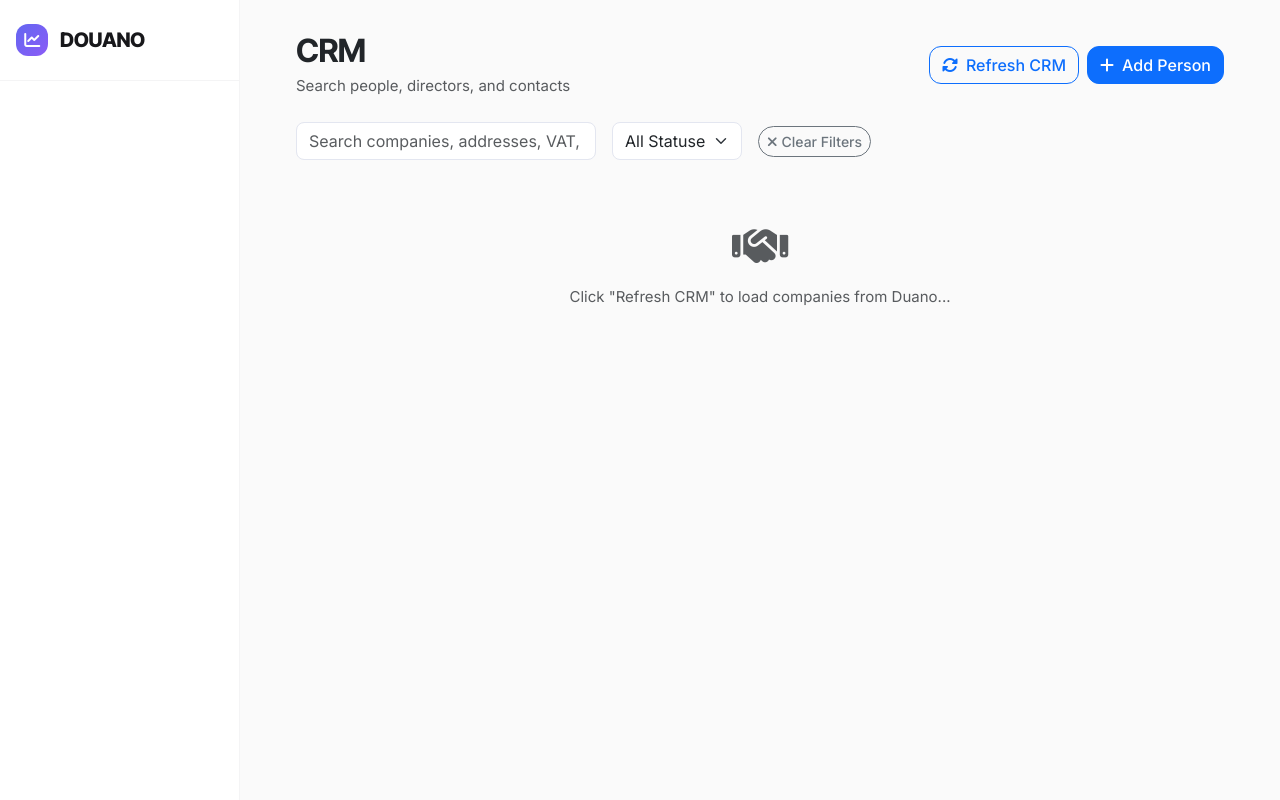
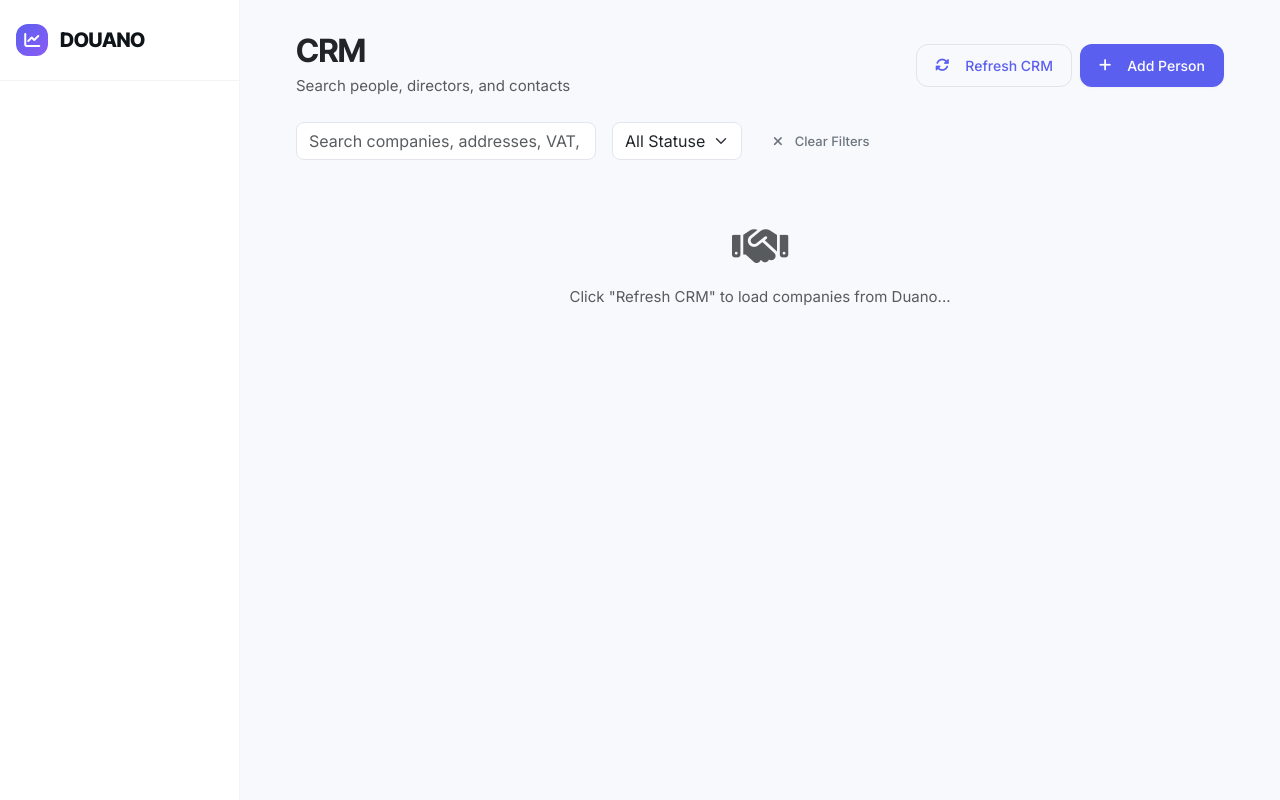
Before and after one commit to hendrik-brandlapp/MOTHERSHIP_PROSPECTING, a Flask app: template templates/crm.html in a window 1280 px wide. Run offline with Flask 3, Linux system fonts and the light colour scheme; the template is opened without the code that fills it, so the values that code supplies are empty; some libraries are stand-ins or nearby versions.

Commit message:
🎨 Premium design system: vibrant colors, glowing buttons, modern modals & tabs

```diff
--- a/templates/base.html
+++ b/templates/base.html
@@ -14,34 +14,39 @@
 
     <style>
         :root {
-            /* Modern Color System */
-            --bg-primary: #FAFAFA;
+            /* Modern Color System - Enhanced */
+            --bg-primary: #F8F9FC;
             --bg-surface: #FFFFFF;
             --bg-elevated: #FFFFFF;
-            --bg-hover: #F6F7F8;
-            --bg-active: #F1F2F4;
+            --bg-hover: #F1F3F9;
+            --bg-active: #E8EBF4;
 
-            /* Accent - Electric Indigo */
-            --accent: #6366F1;
-            --accent-hover: #4F46E5;
-            --accent-light: #EEF2FF;
-            --accent-subtle: #F5F7FF;
+            /* Accent - Vibrant Indigo with Depth */
+            --accent: #5B5FEF;
+            --accent-hover: #4C4FE0;
+            --accent-light: #EDEFFD;
+            --accent-subtle: #F7F8FE;
+            --accent-glow: rgba(91, 95, 239, 0.15);
 
-            /* Text Colors */
-            --text-primary: #18181B;
-            --text-secondary: #71717A;
-            --text-tertiary: #A1A1AA;
+            /* Text Colors - Better Contrast */
+            --text-primary: #0F1419;
+            --text-secondary: #536471;
+            --text-tertiary: #8B98A5;
             --text-inverse: #FFFFFF;
 
-            /* Semantic Colors */
-            --success: #10B981;
-            --success-bg: #ECFDF5;
-            --warning: #F59E0B;
-            --warning-bg: #FFF7ED;
-            --danger: #EF4444;
-            --danger-bg: #FEF2F2;
-            --info: #3B82F6;
-            --info-bg: #EFF6FF;
+            /* Semantic Colors - Vibrant but Professional */
+            --success: #00BA88;
+            --success-bg: #EDFCF6;
+            --success-glow: rgba(0, 186, 136, 0.12);
+            --warning: #FF9F43;
+            --warning-bg: #FFF4E8;
+            --warning-glow: rgba(255, 159, 67, 0.12);
+            --danger: #FF4757;
+            --danger-bg: #FFF0F1;
+            --danger-glow: rgba(255, 71, 87, 0.12);
+            --info: #5B9FED;
+            --info-bg: #EFF7FF;
+            --info-glow: rgba(91, 159, 237, 0.12);
 
             /* Borders */
             --border-color: #E4E4E7;
@@ -323,49 +328,77 @@
             padding: var(--space-lg);
         }
 
-        /* Buttons - Minimal and Clean */
-        .btn-modern {
+        /* Premium Buttons */
+        .btn, .btn-modern {
             display: inline-flex;
             align-items: center;
-            gap: var(--space-xs);
-            padding: 0.625rem 1.25rem;
-            font-size: 0.9375rem;
+            gap: 0.5rem;
+            padding: 0.625rem 1.125rem;
+            font-size: 0.875rem;
             font-weight: 500;
             border-radius: var(--radius-md);
-            border: none;
+            border: 1px solid transparent;
             cursor: pointer;
-            transition: all 0.15s ease;
+            transition: all 0.2s cubic-bezier(0.4, 0, 0.2, 1);
             font-family: 'Inter', sans-serif;
+            text-decoration: none;
+            white-space: nowrap;
         }
 
-        .btn-primary-modern {
+        .btn-primary, .btn-primary-modern {
             background: var(--accent);
+            color: white;
+            box-shadow: 0 1px 2px rgba(0,0,0,0.04), 0 0 0 0 var(--accent-glow);
+        }
+
+        .btn-primary:hover {
+            background: var(--accent-hover);
+            transform: translateY(-1px);
+            box-shadow: 0 4px 12px var(--accent-glow), 0 2px 4px rgba(0,0,0,0.08);
+        }
+
+        .btn-success {
+            background: var(--success);
             color: white;
         }
 
-        .btn-primary-modern:hover {
-            background: var(--accent-hover);
+        .btn-success:hover {
+            background: #00A876;
             transform: translateY(-1px);
-            box-shadow: var(--shadow-md);
+            box-shadow: 0 4px 12px var(--success-glow);
         }
 
-        .btn-secondary-modern {
+        .btn-warning {
+            background: var(--warning);
+            color: white;
+        }
+
+        .btn-outline-primary {
+            background: transparent;
+            border-color: var(--border-color);
+            color: var(--accent);
+        }
+
+        .btn-outline-primary:hover {
+            background: var(--accent-subtle);
+            border-color: var(--accent);
+            color: var(--accent-hover);
+        }
+
+        .btn-ghost {
+            background: transparent;
+            color: var(--text-secondary);
+            border: none;
+        }
+
+        .btn-ghost:hover {
             background: var(--bg-hover);
             color: var(--text-primary);
         }
 
-        .btn-secondary-modern:hover {
-            background: var(--bg-active);
-        }
-
-        .btn-ghost-modern {
-            background: transparent;
-            color: var(--text-secondary);
-        }
-
-        .btn-ghost-modern:hover {
-            background: var(--bg-hover);
-            color: var(--text-primary);
+        .btn-sm {
+            padding: 0.5rem 0.875rem;
+            font-size: 0.8125rem;
         }
 
         /* Form Inputs - Clean and Modern */
```
Also changed, not shown: other parts of templates/base.html (+161 -0 lines).
